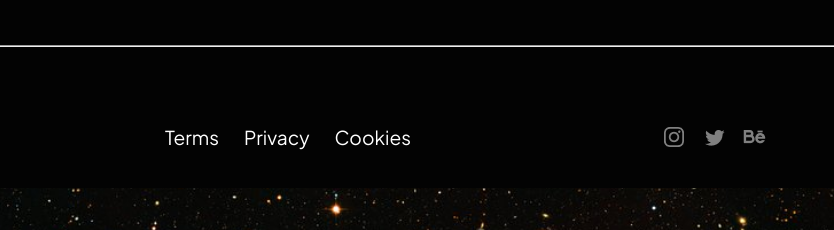
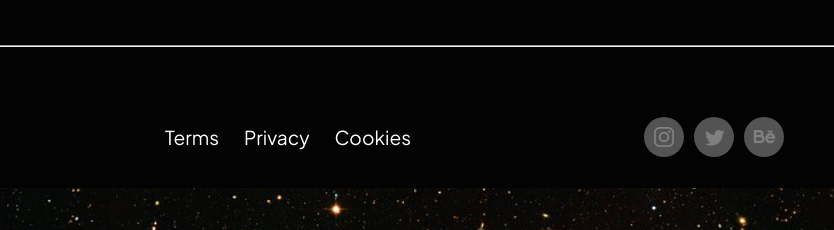
Before and after one commit to zakaryahari/Space-Odyssey, a plain HTML site: page index.html in a window 1280 px wide. Shown: the part 3031-3261 px from the top of the page, 446-1280 px from the left. Drawn offline with Linux system fonts and the light colour scheme.

Commit message:
Petite modification dans le footer ajouter des 'social icons'.

```diff
--- a/style.css
+++ b/style.css
@@ -931,3 +931,8 @@ img#bot-img{
     grid-template-columns: auto auto auto;
     align-items: center;
 }
+.footer-social img{
+    background-color: #535353;
+    border-radius: 100%;
+    margin: 5px;
+}
```
